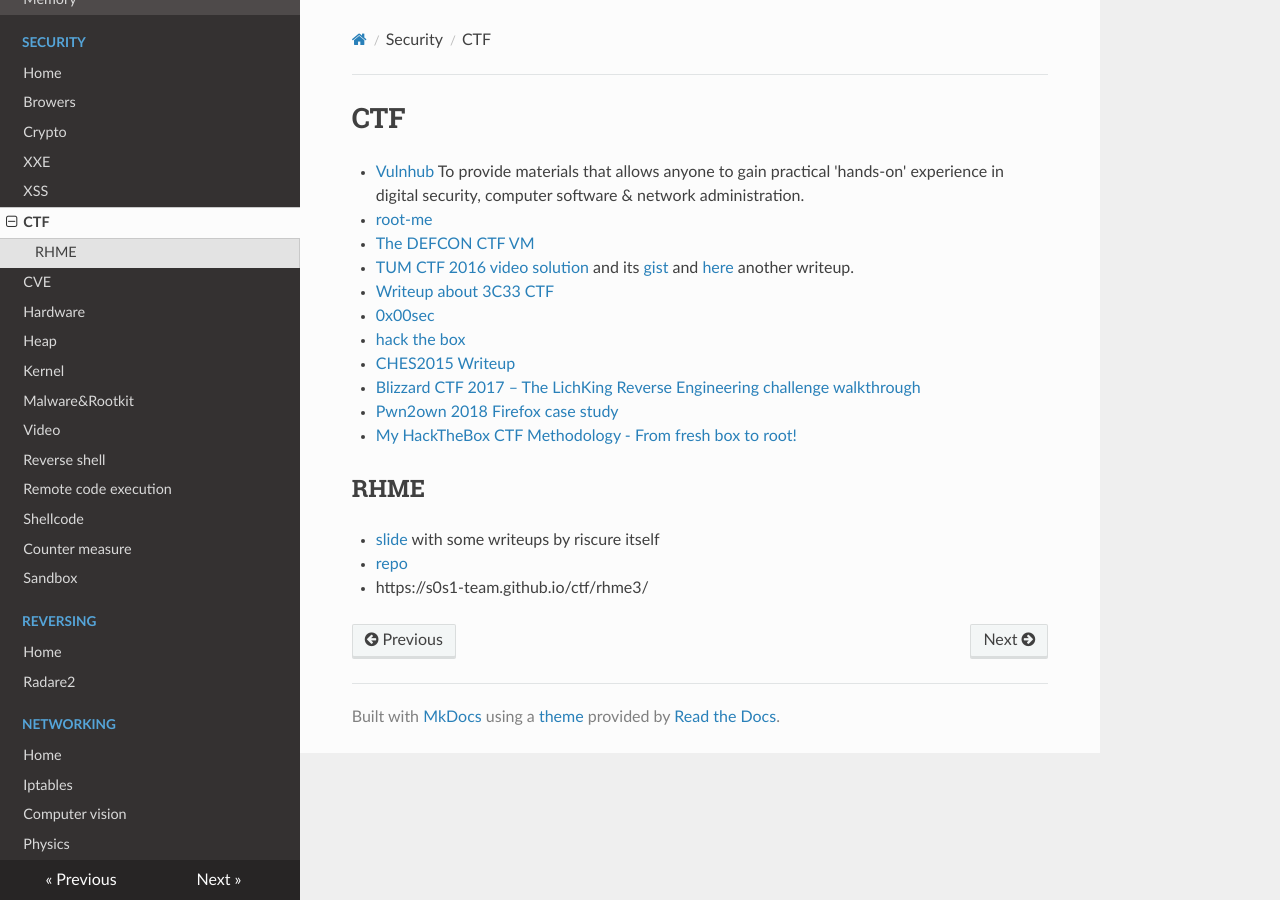
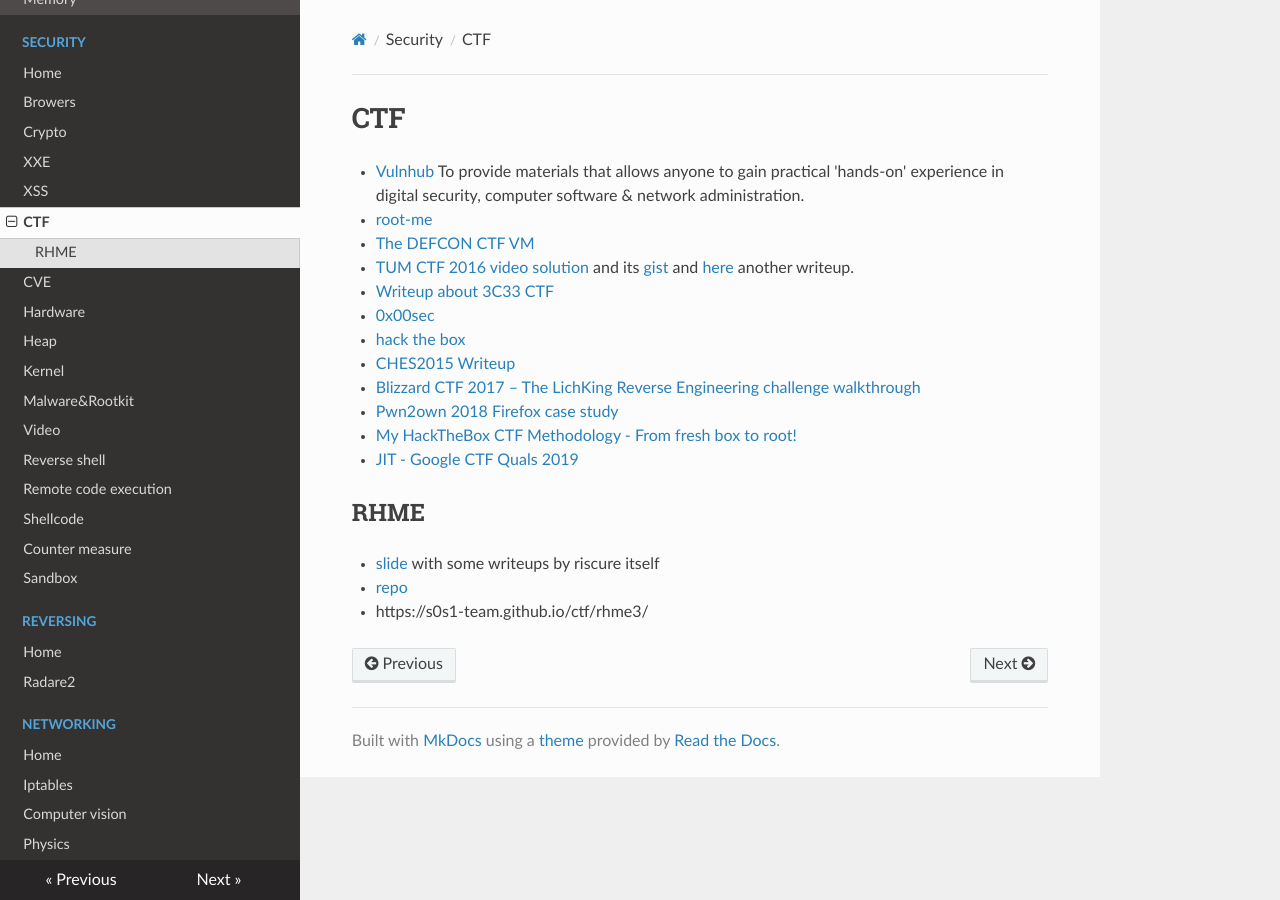
Before and after one commit to gipi/low-level, an MkDocs documentation site: the page built from docs/security/ctf.md, in a window 1280 px wide. Built offline with MkDocs 1.6.1, drawn with Linux system fonts in a browser that asks for light colours; nearby versions of some CDN libraries; old or Windows-style settings are respelled for this version of MkDocs.

Commit message:
Update ctf.md

```diff
--- a/docs/security/ctf.md
+++ b/docs/security/ctf.md
@@ -13,6 +13,7 @@
  - [Blizzard CTF 2017 – The LichKing Reverse Engineering challenge walkthrough](http://0xeb.net/2018/02/blizzard-ctf-2017-the-lichking-reverse-engineering-challenge-walkthrough/)
  - [Pwn2own 2018 Firefox case study](http://blogs.360.cn/blog/how-to-kill-a-firefox-en/)
  - [My HackTheBox CTF Methodology - From fresh box to root!](https://0x00sec.org/t/my-hackthebox-ctf-methodology-from-fresh-box-to-root/13980)
+ - [JIT - Google CTF Quals 2019](https://devcraft.io/2019/06/24/jit-google-ctf-quals-2019.html)
 
 ## RHME
 
```
